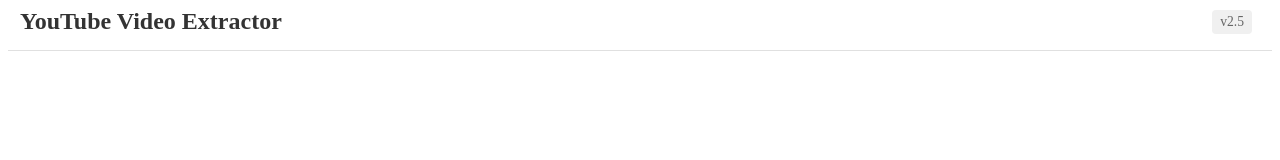
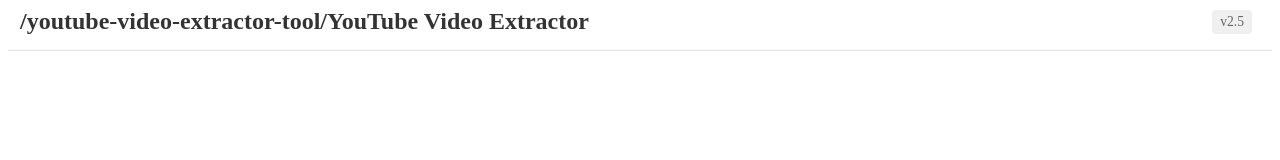
Before and after one commit to howale12/youtube-video-extractor-tool, a plain HTML site: page index.html in a window 1280 px wide. Drawn offline with Linux system fonts and the light colour scheme.

Commit message:
Update index.html

```diff
--- a/index.html
+++ b/index.html
@@ -3,7 +3,7 @@
         <a href="https://www.youtube.com" target="_blank" class="youtube-link">
             <i class="fab fa-youtube header-icon"></i>
         </a>
-        <h3>YouTube Video Extractor</h3>
+        <h3>/youtube-video-extractor-tool/YouTube Video Extractor</h3>
     </div>
     <div class="header-right">
         <span class="extractor-version">v2.5</span>
```
